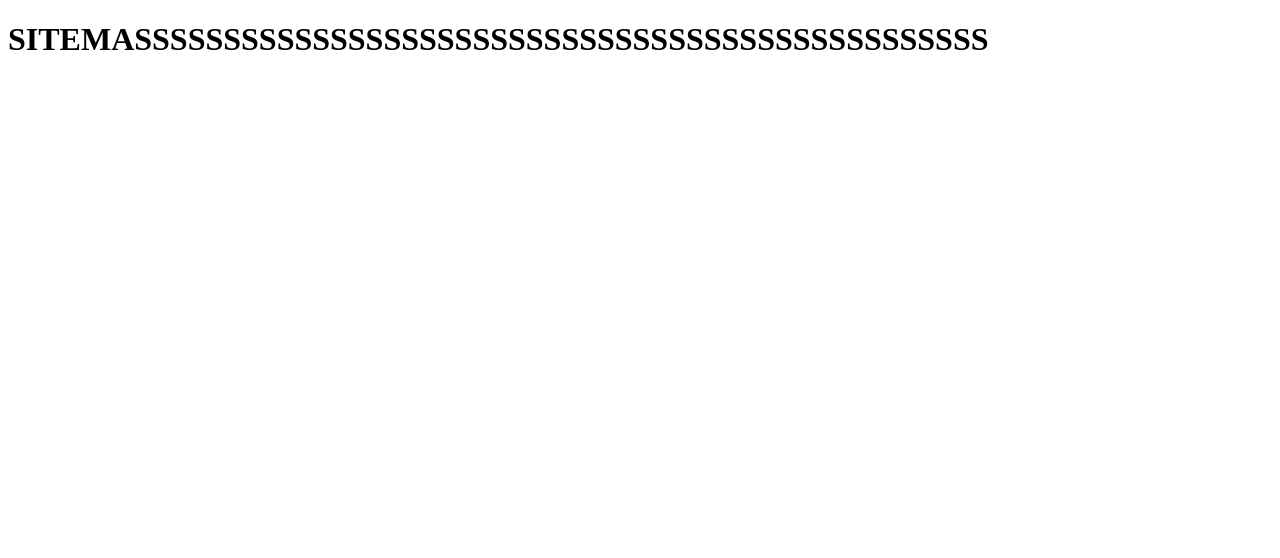
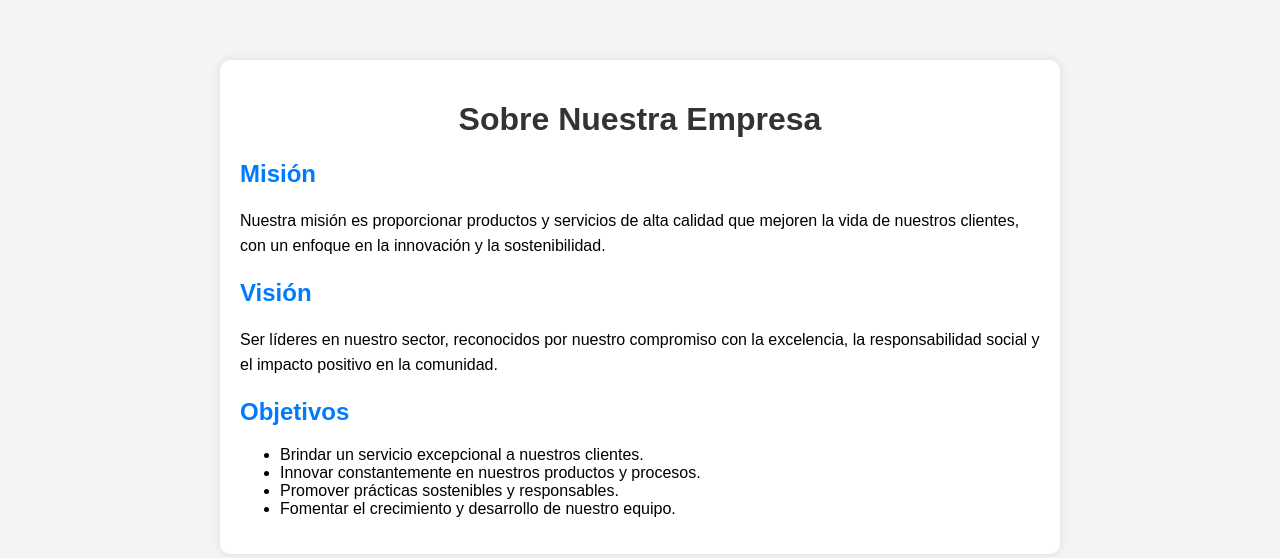
Before and after one commit to parkatg/admin02, a plain HTML site: page index.html in a window 1280 px wide. Drawn offline with Linux system fonts and the light colour scheme.

Commit message:
Add files via upload

```diff
--- a/index.html
+++ b/index.html
@@ -6,6 +6,54 @@
 	<title> </title>
 </head>
 <body>
-<h1>SITEMASSSSSSSSSSSSSSSSSSSSSSSSSSSSSSSSSSSSSSSSSSSSSSSS</h1>
+<style>
+        body {
+            font-family: Arial, sans-serif;
+            margin: 40px;
+            padding: 20px;
+            background-color: #f4f4f4;
+        }
+        .container {
+            max-width: 800px;
+            margin: auto;
+            background: white;
+            padding: 20px;
+            border-radius: 10px;
+            box-shadow: 0px 0px 10px rgba(0, 0, 0, 0.1);
+        }
+        h1 {
+            text-align: center;
+            color: #333;
+        }
+        h2 {
+            color: #007BFF;
+        }
+        p {
+            font-size: 16px;
+            line-height: 1.6;
+        }
+    </style>
+</head>
+<body>
+    <div class="container">
+        <h1>Sobre Nuestra Empresa</h1>
+
+        <h2>Misión</h2>
+        <p>Nuestra misión es proporcionar productos y servicios de alta calidad que mejoren la vida de nuestros clientes, con un enfoque en la innovación y la sostenibilidad.</p>
+
+        <h2>Visión</h2>
+        <p>Ser líderes en nuestro sector, reconocidos por nuestro compromiso con la excelencia, la responsabilidad social y el impacto positivo en la comunidad.</p>
+
+        <h2>Objetivos</h2>
+        <ul>
+            <li>Brindar un servicio excepcional a nuestros clientes.</li>
+            <li>Innovar constantemente en nuestros productos y procesos.</li>
+            <li>Promover prácticas sostenibles y responsables.</li>
+            <li>Fomentar el crecimiento y desarrollo de nuestro equipo.</li>
+        </ul>
+    </div>
 </body>
 </html>
+
+</body>
+</html>
```
